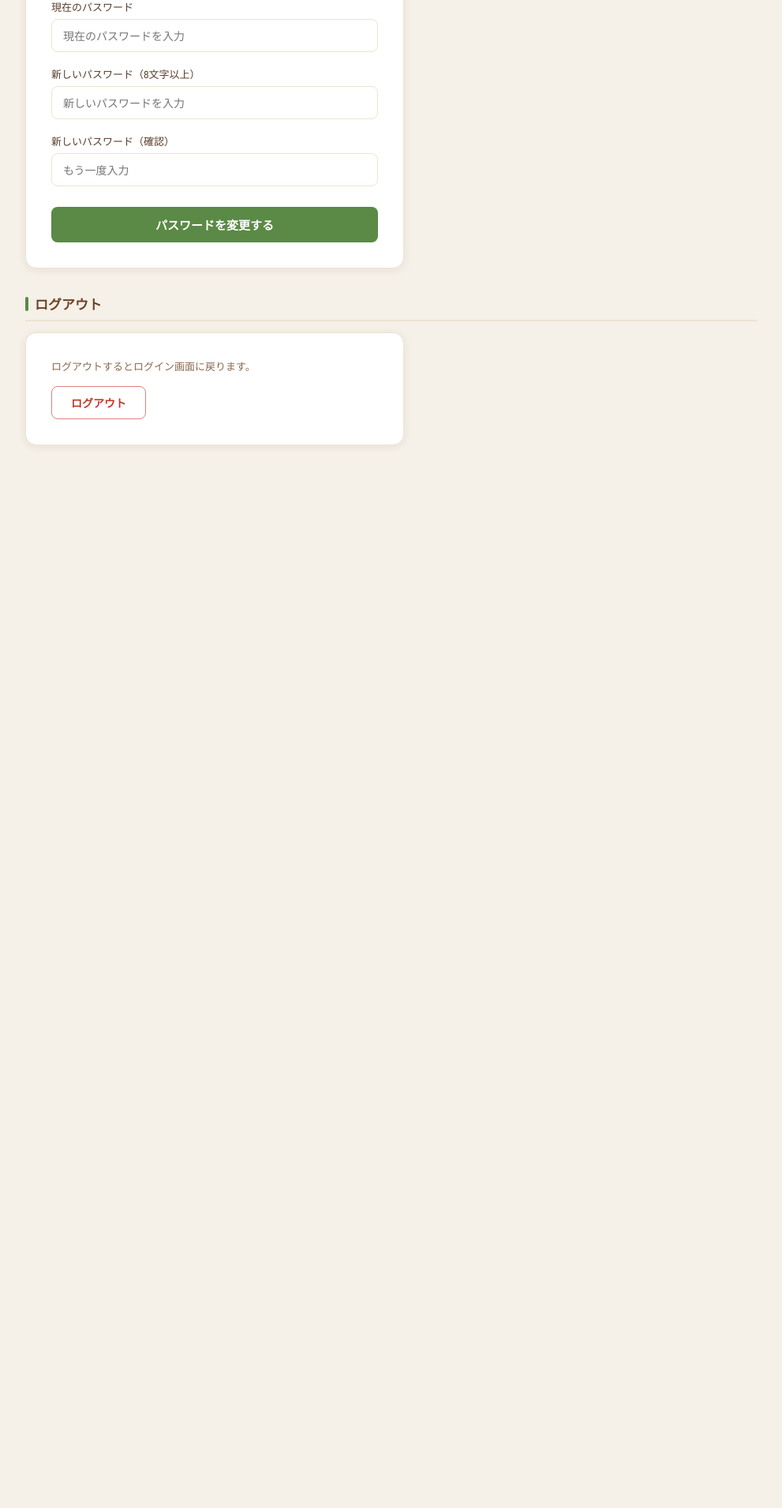
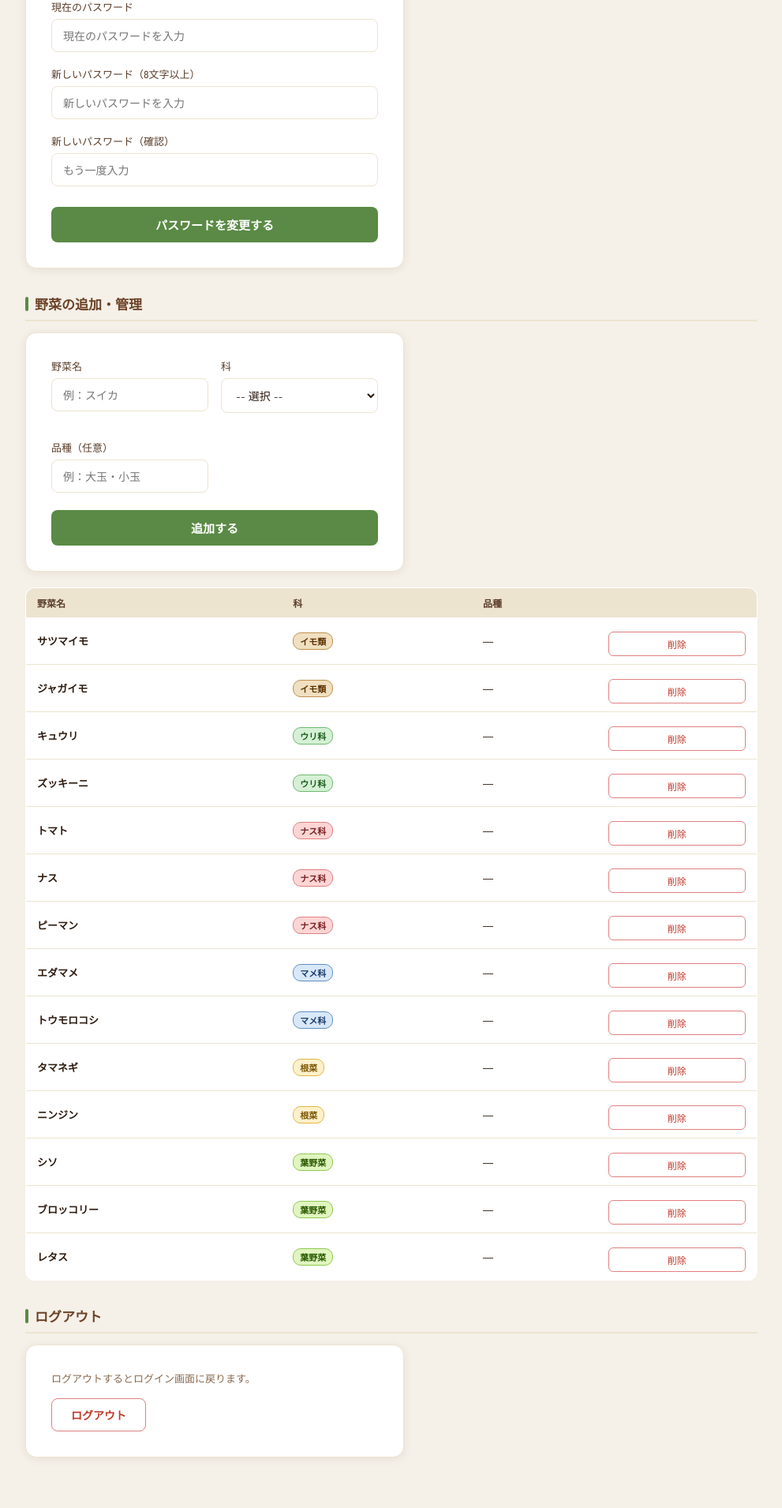
Before and after one commit to aya-k-o/FarmPlan, a PHP site: page /settings.php in a window 1280 px wide. Shown: the part 632-2542 px from the top of the page at 79% size, without its empty margins (144-1135 px from the left). Before the commit the page ends 1196 px from the top, so only its background shows below. Run offline with PHP 8.4, Linux system fonts and the light colour scheme; the visitor is signed in with stand-in values (Sample User, id 1); data comes from the database, SQL or seed files in the repository.

Commit message:
feat: 野菜マスタの追加・削除機能をsettings.phpに追加
- 野菜名・科（セレクト）・品種（任意）を入力して登録
- 登録済み野菜の一覧表示（科ごとの色タグ付き）
- 栽培記録で使用中の野菜は削除不可（安全チェック）
- 科はセレクトボックスで表記ゆれを防止

```diff
--- a/settings.php
+++ b/settings.php
@@ -87,7 +87,60 @@ if ($_SERVER['REQUEST_METHOD'] === 'POST' && isset($_POST['action'])) {
             $success = 'パスワードを変更しました。';
         }
     }
+
+    // ---- 野菜を追加 ----
+    if ($_POST['action'] === 'add_vegetable') {
+        $veg_name = trim($_POST['veg_name'] ?? '');
+        $family   = trim($_POST['family']   ?? '');
+        $variety  = trim($_POST['variety']  ?? '');
+
+        if ($veg_name === '') $errors[] = '野菜名を入力してください。';
+        if ($family === '')   $errors[] = '科を選択してください。';
+
+        if (empty($errors)) {
+            $stmt = $pdo->prepare('INSERT INTO vegetables (name, family, variety) VALUES (?, ?, ?)');
+            $stmt->execute([$veg_name, $family, $variety ?: null]);
+            $success = '「' . htmlspecialchars($veg_name, ENT_QUOTES, 'UTF-8') . '」を登録しました。';
+        }
+    }
+
+    // ---- 野菜を削除 ----
+    if ($_POST['action'] === 'delete_vegetable') {
+        $veg_id = (int)($_POST['veg_id'] ?? 0);
+        if ($veg_id) {
+            // 栽培記録で使われていないか確認
+            $stmt = $pdo->prepare('SELECT COUNT(*) FROM plot_seasons WHERE vegetable_id = ?');
+            $stmt->execute([$veg_id]);
+            if ($stmt->fetchColumn() > 0) {
+                $errors[] = 'この野菜は栽培記録で使用中のため削除できません。';
+            } else {
+                $stmt = $pdo->prepare('DELETE FROM vegetables WHERE id = ?');
+                $stmt->execute([$veg_id]);
+                $success = '野菜を削除しました。';
+            }
+        }
+    }
 }
+
+// 科名 → CSSクラス名
+function familyClass(string $family): string {
+    $map = [
+        'ナス科' => 'nasuka',
+        'ウリ科' => 'urka',
+        '根菜'   => 'konka',
+        '葉野菜' => 'hagasai',
+        'イモ類' => 'imoka',
+        'マメ科' => 'mameka',
+    ];
+    return $map[$family] ?? 'empty';
+}
+
+// 野菜一覧を取得
+$stmt = $pdo->prepare('SELECT id, name, family, variety FROM vegetables ORDER BY family, name');
+$stmt->execute();
+$vegetables = $stmt->fetchAll();
+
+$families = ['ナス科', 'ウリ科', '根菜', '葉野菜', 'イモ類', 'マメ科'];
 ?>
 <!DOCTYPE html>
 <html lang="ja">
@@ -224,6 +277,77 @@ if ($_SERVER['REQUEST_METHOD'] === 'POST' && isset($_POST['action'])) {
     </div>
   </div>
 
+  <!-- 野菜マスタ管理 -->
+  <div class="section">
+    <h2 class="section-title">野菜の追加・管理</h2>
+
+    <!-- 野菜追加フォーム -->
+    <div class="form-card" style="margin-bottom:20px;">
+      <form method="post" action="settings.php">
+        <input type="hidden" name="action" value="add_vegetable">
+        <div class="form-row">
+          <div class="form-group">
+            <label class="form-label" for="veg_name">野菜名</label>
+            <input class="form-input" type="text" id="veg_name" name="veg_name"
+                   placeholder="例：スイカ">
+          </div>
+          <div class="form-group">
+            <label class="form-label" for="family">科</label>
+            <select class="form-input" id="family" name="family">
+              <option value="">-- 選択 --</option>
+              <?php foreach ($families as $f): ?>
+                <option value="<?= htmlspecialchars($f, ENT_QUOTES, 'UTF-8') ?>">
+                  <?= htmlspecialchars($f, ENT_QUOTES, 'UTF-8') ?>
+                </option>
+              <?php endforeach; ?>
+            </select>
+          </div>
+          <div class="form-group">
+            <label class="form-label" for="variety">品種（任意）</label>
+            <input class="form-input" type="text" id="variety" name="variety"
+                   placeholder="例：大玉・小玉">
+          </div>
+        </div>
+        <button class="btn-primary" type="submit" style="margin-top:4px;">追加する</button>
+      </form>
+    </div>
+
+    <!-- 野菜一覧 -->
+    <div class="history-table-wrap">
+      <table class="history-table">
+        <thead>
+          <tr>
+            <th>野菜名</th>
+            <th>科</th>
+            <th>品種</th>
+            <th></th>
+          </tr>
+        </thead>
+        <tbody>
+          <?php foreach ($vegetables as $v): ?>
+            <tr>
+              <td class="td-veg"><?= htmlspecialchars($v['name'], ENT_QUOTES, 'UTF-8') ?></td>
+              <td>
+                <span class="family-tag family-<?= familyClass($v['family']) ?>">
+                  <?= htmlspecialchars($v['family'], ENT_QUOTES, 'UTF-8') ?>
+                </span>
+              </td>
+              <td><?= htmlspecialchars($v['variety'] ?? '―', ENT_QUOTES, 'UTF-8') ?></td>
+              <td>
+                <form method="post" action="settings.php"
+                      onsubmit="return confirm('「<?= htmlspecialchars($v['name'], ENT_QUOTES, 'UTF-8') ?>」を削除しますか？')">
+                  <input type="hidden" name="action" value="delete_vegetable">
+                  <input type="hidden" name="veg_id" value="<?= $v['id'] ?>">
+                  <button class="btn-delete-field" type="submit">削除</button>
+                </form>
+              </td>
+            </tr>
+          <?php endforeach; ?>
+        </tbody>
+      </table>
+    </div>
+  </div>
+
   <!-- ログアウト -->
   <div class="section">
     <h2 class="section-title">ログアウト</h2>
```
